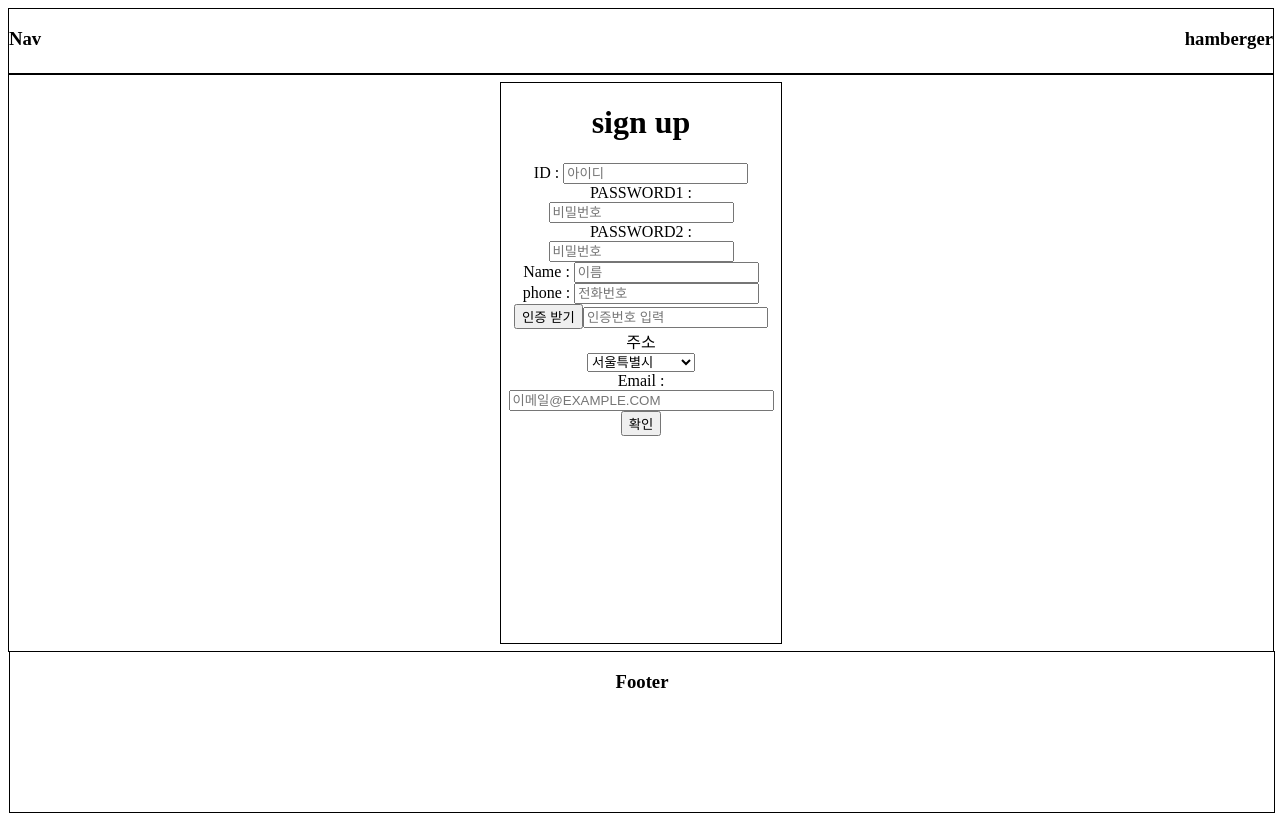
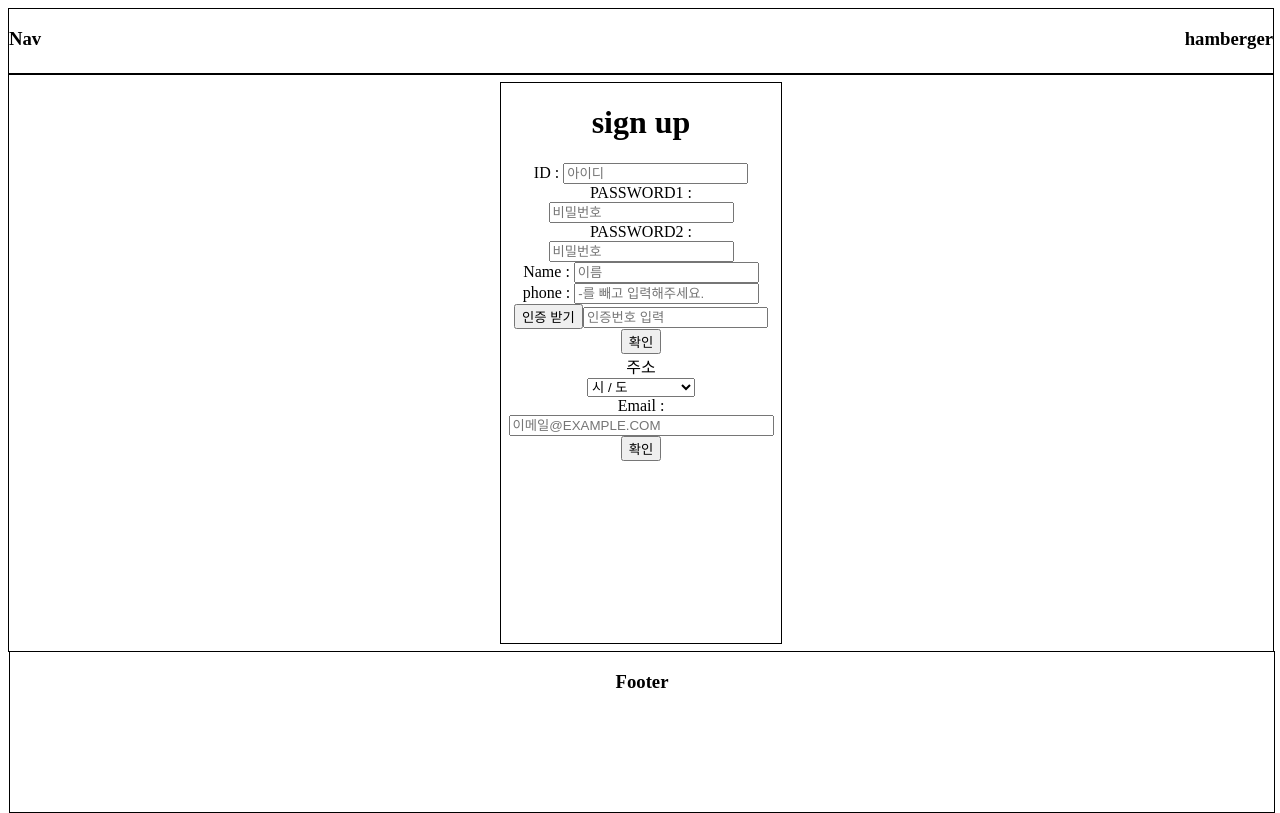
Before and after one commit to rhalsemd/BP, a React (Create React App) app in the folder frontend/bpservice/: page /bp/signup in a window 1280 px wide. Built offline with nearby package versions, Linux system fonts and the light colour scheme.

Commit message:
[FE] UPDATE : web-sign up merge를 위한 커밋

```diff
--- a/frontend/bpservice/src/routes/auth/SignUp.js
+++ b/frontend/bpservice/src/routes/auth/SignUp.js
@@ -36,6 +36,7 @@ function SignUp() {
     rePwd: false,
     userName: "",
     phone: "",
+    certificationNumber: "",
     sido: "",
     isSido: false,
     gu: "",
@@ -43,9 +44,29 @@ function SignUp() {
     dong: "",
     email: "",
   });
-  const regExp = /[a-z]/g;
-  const pwDregExp = /[A-Z]/g;
-  const nameRegExp = /[a-zA-Z]/g;
+
+  const city = [
+    "Seoul",
+    "Busan",
+    "Incheon",
+    "Daegu",
+    "Daejeon",
+    "Gwangju",
+    "Ulsan",
+    "Sejong",
+    "Jeju",
+    "Gyeonggi-do",
+    "Gangwon-do",
+    "Chungcheongbuk-do",
+    "Chungcheongnam-do",
+    "Jeollabuk-do",
+    "Jeollanam-do",
+    "Gyeongsangbuk-do",
+    "Gyeongsangnam-do",
+  ];
+  const idRegExp = /[!@#%&;'":<>`~.*+?^${}()|[\]\\A-Zㄱ-ㅎ]/g;
+  const pwDregExp = /[;'":<>`~.+?{}()|[\]\\A-Z]/g;
+  const nameRegExp = /[!@#%&;'":<>`~.*+?^${}()|[\]\\a-zA-Z]/g;
 
   // 아이디 입력
   const idTyping = (e) => {
@@ -90,6 +111,7 @@ function SignUp() {
     });
   };
 
+  // 전화번호 입력
   const phoneTyping = (e) => {
     const phoneInput = e.target.value;
     setUserInfo((current) => {
@@ -98,14 +120,39 @@ function SignUp() {
     });
   };
 
+  // 인증 번호 받기
+  const getCertification = () => {
+    if (userInfo.phone === "") {
+      alert("-를 빼고 입력해주세요.");
+    } else {
+      console.log("naver API 보내기");
+    }
+  };
+
+  // 인증 번호 입력
+  const certificationTyping = (e) => {
+    const certificationInput = e.target.value;
+    setUserInfo((current) => {
+      current.certificationNumber = certificationInput;
+      return { ...current };
+    });
+  };
+
+  // 인증 번호 확인
+  const getConfirm = () => {
+    console.log("인증번호 확인");
+  };
+
   // 시 / 도 입력
   const sidoTyping = (e) => {
     const sidoInput = e.target.value;
+    if (sidoInput !== "sido") {
       setUserInfo((current) => {
         current.sido = sidoInput;
         current.isSido = true;
         return { ...current };
       });
+    }
   };
 
   console.log(userInfo);
@@ -136,23 +183,16 @@ function SignUp() {
                   />
                 </div>
                 {/* 아이디 조건 */}
-                {(userInfo.id.length >= 8 && userInfo.id.length <= 20) ||
-                userInfo.id.length === 0 ? (
-                  !userInfo.id.match(regExp) && userInfo.id.length !== 0 ? (
+                {userInfo.id.match(idRegExp) ? (
                   <div>
                     <span style={{ color: "red" }}>uncomplete : </span>
-                      <span>영어 소문자만 가능합니다.</span>
+                    <span>영어 소문자 / 숫자만 가능합니다.</span>
                   </div>
-                  ) : null
-                ) : !userInfo.id.match(regExp) ? (
+                ) : (userInfo.id.length >= 8 && userInfo.id.length <= 20) ||
+                  userInfo.id.length === 0 ? null : (
                   <div>
                     <span style={{ color: "red" }}>uncomplete : </span>
-                    <span>영어 소문자만 가능합니다.</span>
-                  </div>
-                ) : (
-                  <div>
-                    <span style={{ color: "red" }}>uncomplete : </span>
-                    <span>8~20</span>
+                    <span>8~20로 아이디를 설정해주세요</span>
                   </div>
                 )}
               </div>
@@ -170,23 +210,16 @@ function SignUp() {
                 </div>
 
                 {/* 비밀번호 조건 */}
-                {(userInfo.pwd.length >= 8 && userInfo.pwd.length <= 20) ||
-                userInfo.pwd.length === 0 ? (
-                  userInfo.pwd.match(pwDregExp) ? (
+                {userInfo.pwd.match(pwDregExp) ? (
                   <div>
                     <span style={{ color: "red" }}>uncomplete : </span>
-                      <span>영어 소문자/특수 문자만 가능합니다.</span>
+                    <span>영어 소문자/숫자/!@#$%^&*만 가능합니다.</span>
                   </div>
-                  ) : null
-                ) : userInfo.pwd.match(pwDregExp) ? (
+                ) : (userInfo.pwd.length >= 8 && userInfo.pwd.length <= 20) ||
+                  userInfo.pwd.length === 0 ? null : (
                   <div>
                     <span style={{ color: "red" }}>uncomplete : </span>
-                    <span>영어 소문자/특수 문자만 가능합니다.</span>
-                  </div>
-                ) : (
-                  <div>
-                    <span style={{ color: "red" }}>uncomplete : </span>
-                    <span>8~20</span>
+                    <span>8~20로 비밀번호를 설정해주세요</span>
                   </div>
                 )}
               </div>
@@ -223,7 +256,8 @@ function SignUp() {
                     value={userInfo.userName}
                   />
                 </div>
-                {!nameRegExp.test(userInfo.userName) ? null : (
+                {!userInfo.userName.match(nameRegExp) ||
+                userInfo.userName.length === 0 ? null : (
                   <div>
                     <span style={{ color: "red" }}>한글만 입력해주세요.</span>
                   </div>
@@ -232,40 +266,89 @@ function SignUp() {
 
               {/* 전화번호 / 인증 번호*/}
               <div>
+                {/* 전화번호 */}
+                <div>
                   <label htmlFor="phone">phone : </label>
                   <input
                     type="number"
                     id="phone"
-                  placeholder="전화번호"
+                    placeholder="-를 빼고 입력해주세요."
                     onChange={phoneTyping}
                   />
-                <button>인증 받기</button>
-                <input type="number" id="phone" placeholder="인증번호 입력" />
+
+                  {/* 인증 받기 버튼*/}
+                  <button onClick={getCertification}>인증 받기</button>
+
+                  {/* 인증 번호 입력 */}
+                  <input
+                    type="number"
+                    id="phone"
+                    placeholder="인증번호 입력"
+                    onChange={certificationTyping}
+                  />
+                  <button onClick={getConfirm}>확인</button>
+                </div>
               </div>
 
               {/* 주소 */}
               <span>주소</span>
               <div>
                 {/* 시 */}
-                <select onClick={sidoTyping}>
-                  <option disabled>시 / 도</option>
-                  <option>서울특별시</option>
-                  <option>부산광역시</option>
-                  <option>인천광역시</option>
-                  <option>대구광역시</option>
-                  <option>대전광역시</option>
-                  <option>광주광역시</option>
-                  <option>울산광역시</option>
-                  <option>세종특별자치시</option>
-                  <option>제주특별자치도</option>
-                  <option>경기도</option>
-                  <option>강원도</option>
-                  <option>충청북도</option>
-                  <option>충청남도</option>
-                  <option>전라북도</option>
-                  <option>전라남도</option>
-                  <option>경상북도</option>
-                  <option>경상남도</option>
+                <select onClick={sidoTyping} defaultValue="sido">
+                  <option disabled key="sido" value="sido">
+                    시 / 도
+                  </option>
+                  <option key={city[0]} value={city[0]}>
+                    서울특별시
+                  </option>
+                  <option key={city[1]} value={city[1]}>
+                    부산광역시
+                  </option>
+                  <option key={city[2]} value={city[2]}>
+                    인천광역시
+                  </option>
+                  <option key={city[3]} value={city[3]}>
+                    대구광역시
+                  </option>
+                  <option key={city[4]} value={city[4]}>
+                    대전광역시
+                  </option>
+                  <option key={city[5]} value={city[5]}>
+                    광주광역시
+                  </option>
+                  <option key={city[6]} value={city[6]}>
+                    울산광역시
+                  </option>
+                  <option key={city[7]} value={city[7]}>
+                    세종특별자치시
+                  </option>
+                  <option key={city[8]} value={city[8]}>
+                    제주특별자치도
+                  </option>
+                  <option key={city[9]} value={city[9]}>
+                    경기도
+                  </option>
+                  <option key={city[10]} value={city[10]}>
+                    강원도
+                  </option>
+                  <option key={city[11]} value={city[11]}>
+                    충청북도
+                  </option>
+                  <option key={city[12]} value={city[12]}>
+                    충청남도
+                  </option>
+                  <option key={city[13]} value={city[13]}>
+                    전라북도
+                  </option>
+                  <option key={city[14]} value={city[14]}>
+                    전라남도
+                  </option>
+                  <option key={city[15]} value={city[15]}>
+                    경상북도
+                  </option>
+                  <option key={city[16]} value={city[16]}>
+                    경상남도
+                  </option>
                 </select>
 
                 {/* 구 */}
```
Lines whose indentation alone changed are shown as unchanged.
